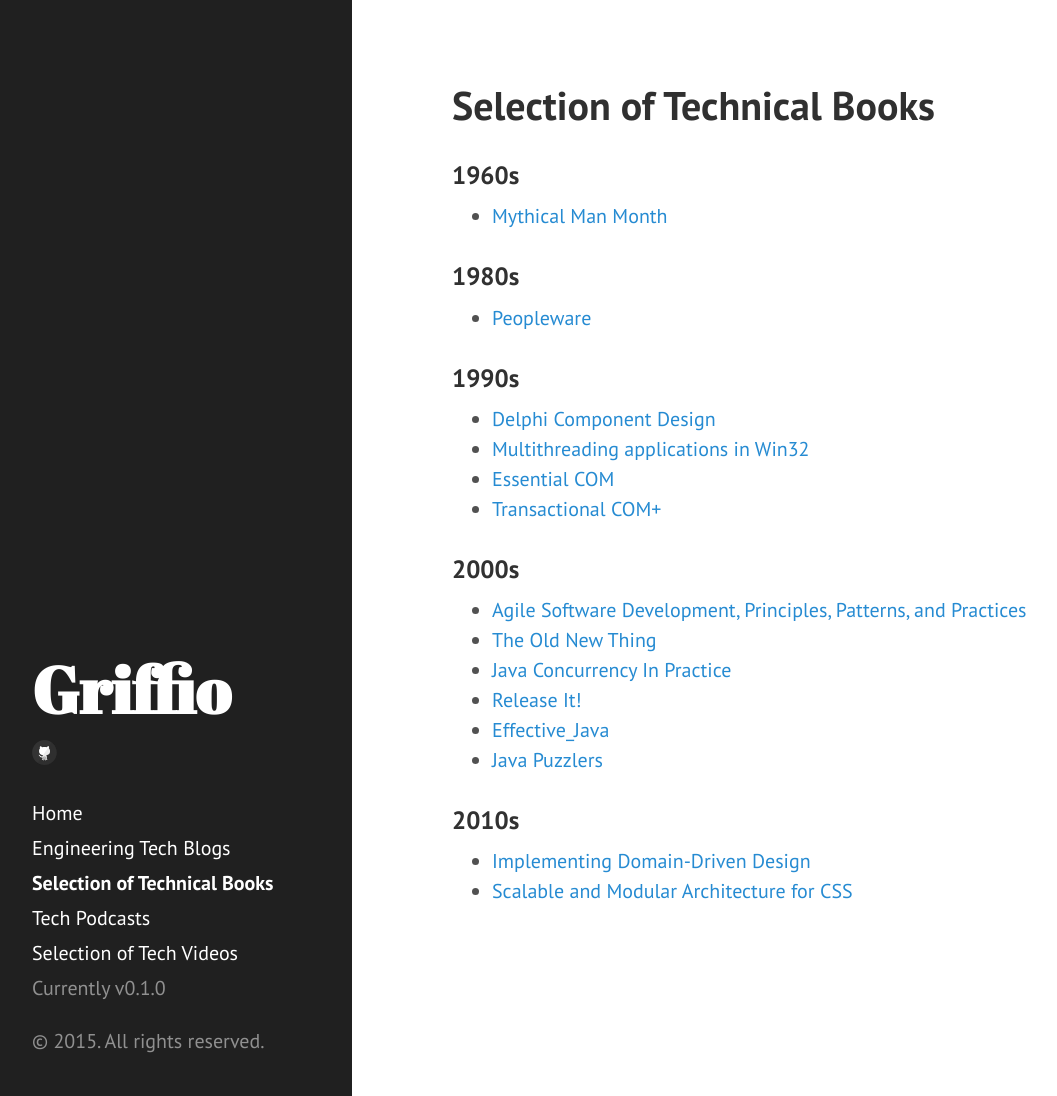
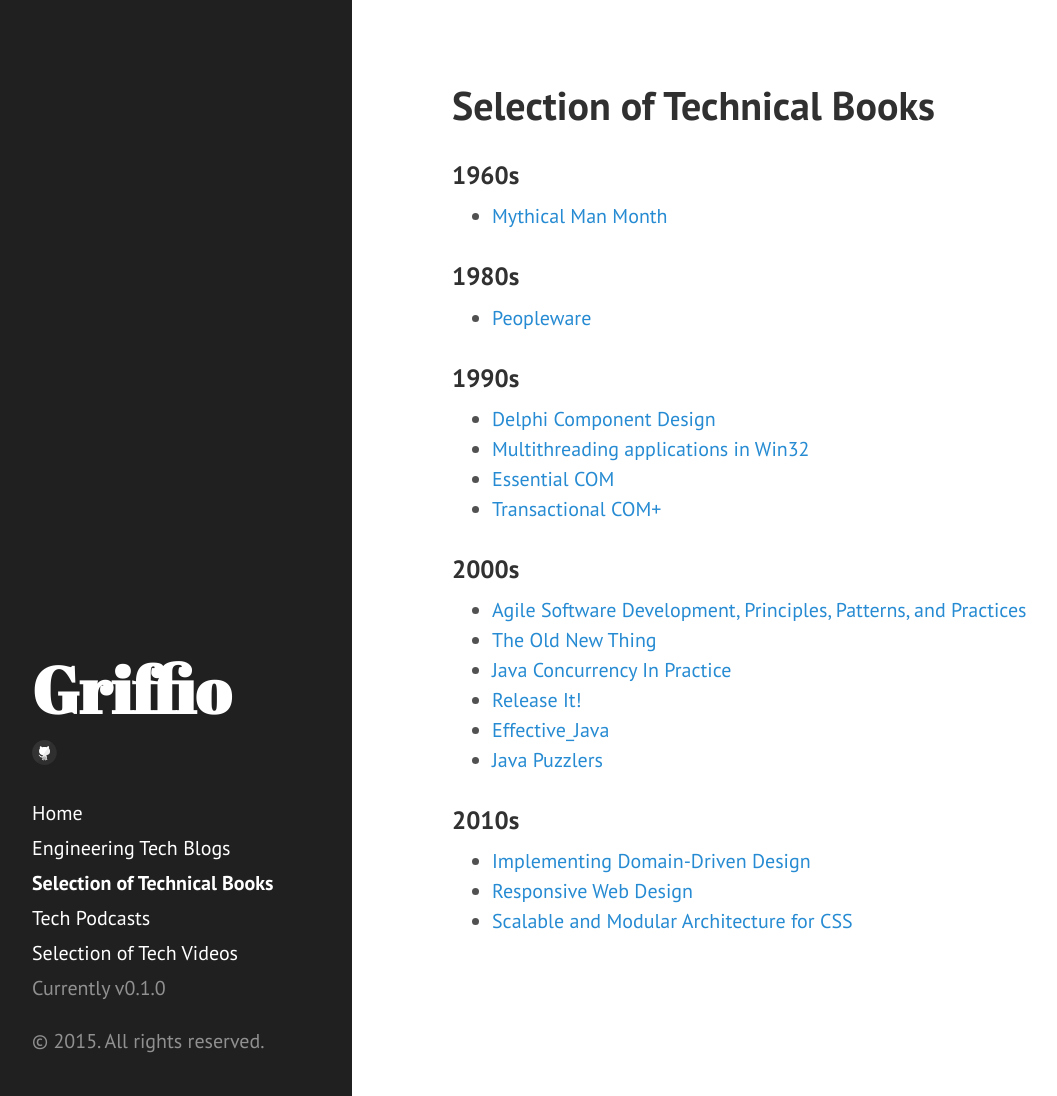
Before and after one commit to griffio/griffio.github.io, a Jekyll site: the page built from tech-books.md, in a window 1280 px wide and 1096 px high. Shown: the whole window, without its empty margins (8-1065 px from the left). Built offline with Jekyll 4.4.1, drawn with Linux system fonts in a browser that asks for light colours; nearby versions of some CDN libraries.

Commit message:
Responsive Web Design

```diff
--- a/tech-books.md
+++ b/tech-books.md
@@ -30,4 +30,5 @@
 ### 2010s
 
 - [Implementing Domain-Driven Design](http://www.goodreads.com/book/show/15756865-implementing-domain-driven-design)
+- [Responsive Web Design](https://openlibrary.org/books/OL24620876M/Responsive_Web_Design)
 - [Scalable and Modular Architecture for CSS](https://smacss.com/)
```
